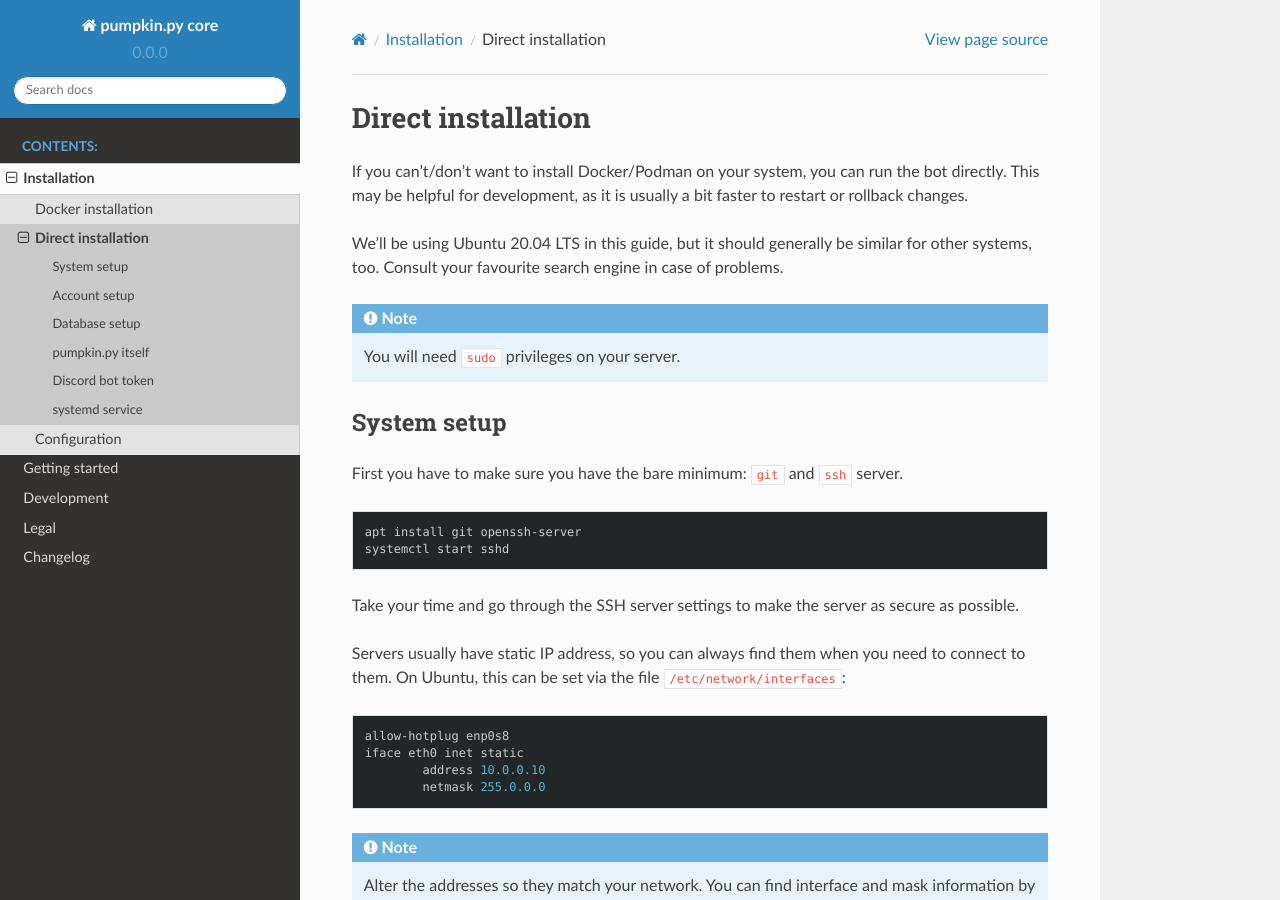
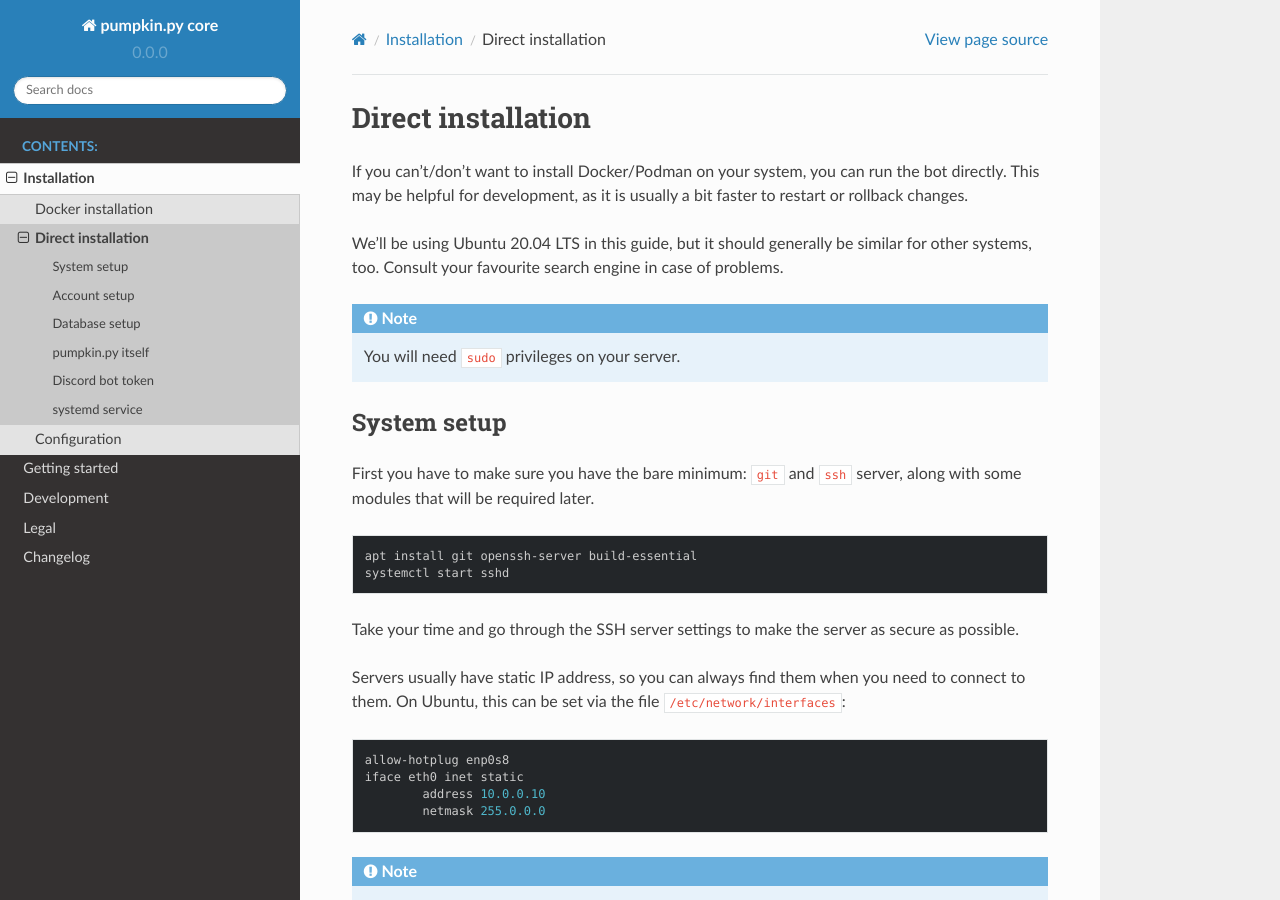
Before and after one commit to pumpkin-py/pumpkin-py, a Sphinx documentation site: the page built from docs/installation/02-direct.rst, in a window 1280 px wide and 900 px high. Built offline with Sphinx 7.4.7 and the Read the Docs theme 2.0.0, drawn with Linux system fonts in a browser that asks for light colours; pages that are not in the unit, such as notebooks, are missing from menus; some of the changed text lies outside the part shown.

Commit message:
Small fixes for the core functionality
After attempting to follow the docs I found some issues which this
commit fixes.

```diff
--- a/docs/installation/02-direct.rst
+++ b/docs/installation/02-direct.rst
@@ -14,11 +14,11 @@
 System setup
 ------------
 
-First you have to make sure you have the bare minimum: ``git`` and ``ssh`` server.
+First you have to make sure you have the bare minimum: ``git`` and ``ssh`` server, along with some modules that will be required later.
 
 .. code-block:: bash
 
-	apt install git openssh-server
+	apt install git openssh-server build-essential
 	systemctl start sshd
 
 Take your time and go through the SSH server settings to make the server as secure as possible.
--- a/docs/installation/_database.rst
+++ b/docs/installation/_database.rst
@@ -14,7 +14,7 @@
 
 .. code-block::
 
-	postgres://<username>:<password>@localhost:5432/<database>
+	postgresql://<username>:<password>@localhost:5432/<database>
 
 SQLite requires no installation and no setup and saves its data into a file. It is much slower and it shouldn't be used in production (really small servers shouldn't be a big problem, though). The connection string is just a pointer to the file:
 
--- a/requirements-dev.txt
+++ b/requirements-dev.txt
@@ -1,4 +1,3 @@
-wheel
 pre-commit>=2.13.0,<3.0.0
 
 # static analysis
--- a/requirements.txt
+++ b/requirements.txt
@@ -1,3 +1,4 @@
+wheel
 discord.py>=1.7.3,<2.0.0
 GitPython>=3.1.18,<4.0.0
 psycopg2-binary>=2.9.1,<3.0.0
```
Also changed, not shown: other parts of docs/installation/02-direct.rst (+1 -0 lines), 2 other files.
